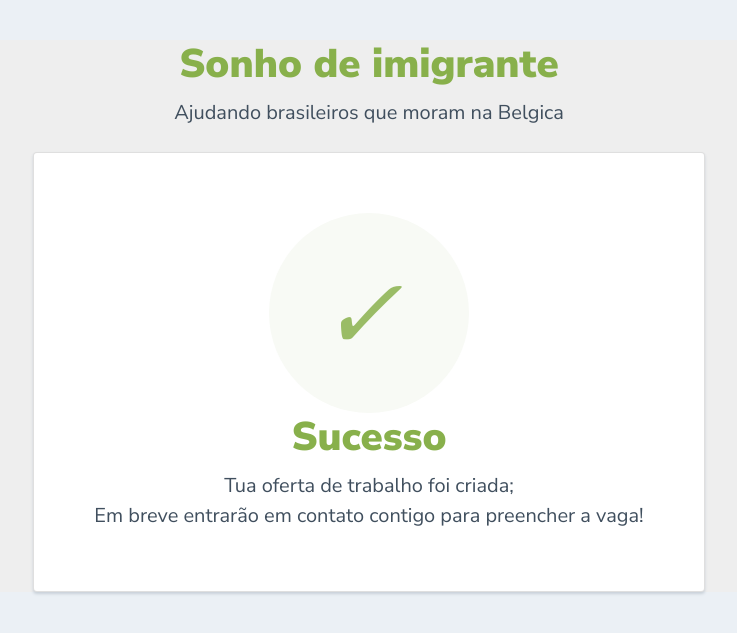
After one commit to Santos-Gustavo/django-linode, a Django app: page /my_app/success/ in a window 1280 px wide. The commit adds this page. Shown: the top 633 px of the page, without its empty margins (271-1008 px from the left). Run offline with Django 3.2, Linux system fonts and the light colour scheme.

Commit message:
I just became overwhelmed noticing how much is still missing to finish this project I know i should be saying in this message what this commit is about, but I just want to vent

```diff
--- a/my_app/my_app_urls.py
+++ b/my_app/my_app_urls.py
@@ -7,4 +7,5 @@ urlpatterns = [
     path('', views.index_view, name='index-page'),
     path('work/', views.work_view, name='work-page'),
     path('work/form/', views.work_form_view, name='work-form-page'),
+    path('success/', views.success_view, name='success-page'),
 ]
--- a/my_app/templates/my_app/index.html
+++ b/my_app/templates/my_app/index.html
@@ -23,6 +23,7 @@
       <p>Ajudando brasileiros que moram na Belgica</p>
       <br>
     </div>
+{% block logo %}
 
 <!-- This is how it's to appear in mobile -->
     <div class="row">
@@ -48,6 +49,7 @@
       </div>
     </div>
     <br>
+    </div>
 
 <!-- This is how it's to appear in PC -->
 <!--
@@ -73,7 +75,6 @@
     </div>
 -->
 
-
   <div class="middle-container">
     <div class="welcome">
       <img class= "hands-img" src="{% static 'images/hands.png' %}">
@@ -92,7 +93,7 @@
       <tr>
         <th>
           <div class="search-job">
-            <a href="{% static 'html/work.html' %}">
+            <a href="{% url 'my_app:work-page' %}">
               <img class="job-vector" src="{% static 'images/job-vector.png' %}">
               <h6>Procurar um emprego</h6>
             </a>
@@ -109,6 +110,6 @@
       </tr>
     </table>
   </div>
+{% endblock %}
 </body>
-
 </html>
--- /dev/null
+++ b/my_app/templates/my_app/success.html
@@ -0,0 +1,64 @@
+{% extends 'my_app/index.html' %}
+{% load static %}
+
+{% block logo %}
+<!DOCTYPE html>
+<html lang="en" dir="ltr">
+    <head>
+        <meta charset="utf-8">
+        <meta name="viewport" content="width=device-width, initial-scale=1">
+        <link href="https://fonts.googleapis.com/css?family=Nunito+Sans:400,400i,700,900&display=swap" rel="stylesheet">
+        <title>Sucesso</title>
+    </head>
+
+
+
+    <style>
+        body {
+            text-align: center;
+            padding: 40px 0;
+            background: #EBF0F5;
+        }
+
+        h1 {
+            color: #88B04B;
+            font-family: "Nunito Sans", "Helvetica Neue", sans-serif;
+            font-weight: 900;
+            font-size: 40px;
+            margin-bottom: 10px;
+        }
+
+        p {
+            color: #404F5E;
+            font-family: "Nunito Sans", "Helvetica Neue", sans-serif;
+            font-size: 20px;
+            margin: 0;
+        }
+
+        i {
+            color: #9ABC66;
+            font-size: 100px;
+            line-height: 200px;
+            margin-left: -15px;
+        }
+
+        .card {
+            background: white;
+            padding: 60px;
+            border-radius: 4px;
+            box-shadow: 0 2px 3px #C8D0D8;
+            display: inline-block;
+            margin: 0 auto;
+        }
+    </style>
+    <body>
+    <div class="card">
+        <div style="border-radius:200px; height:200px; width:200px; background: #F8FAF5; margin:0 auto;">
+            <i class="checkmark">✓</i>
+        </div>
+        <h1>Sucesso</h1>
+        <p>Tua oferta de trabalho foi criada;<br/> Em breve entrarão em contato contigo para preencher a vaga!</p>
+    </div>
+    </body>
+</html>
+{% endblock %}
--- a/my_app/views.py
+++ b/my_app/views.py
@@ -1,4 +1,4 @@
-from django.shortcuts import render
+from django.shortcuts import render, reverse
 from django.http.response import HttpResponseRedirect
 from .forms import WorkForm
 from . import models
@@ -14,12 +14,16 @@ def work_view(request):
     return render(request, 'my_app/work.html', context={'jobs': all_jobs})
 
 
+def success_view(request):
+    return render(request, 'my_app/success.html')
+
+
 def work_form_view(request):
     if request.method == 'POST':
         form = WorkForm(request.POST)
         if form.is_valid():
             form.save()
-            return HttpResponseRedirect('../')  # ToDo: Create successfull page
+            return HttpResponseRedirect(reverse('my_app:success-page'))
     else:
         form = WorkForm()
-    return render(request, 'my_app/work/work_form.html', context={'form': form})
+    return render(request, 'my_app/work_form.html', context={'form': form})
```
Also changed, not shown: build.py (added, +13 -0 lines), my_app/models.py (+3 -4 lines), my_app/templates/my_app/work.html (+3 -29 lines), my_app/templates/my_app/work/work_form.html (deleted, +0 -58 lines), my_app/templates/my_app/work_form.html (added, +36 -0 lines), db.sqlite3, 1 other file.
